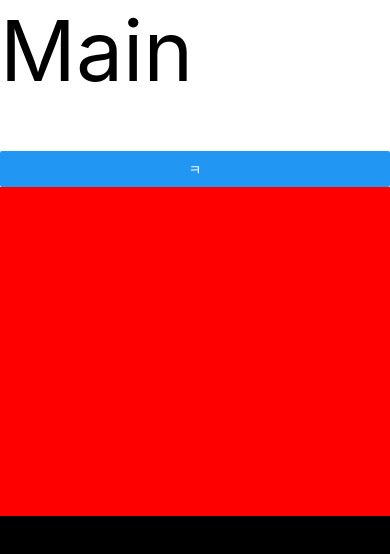
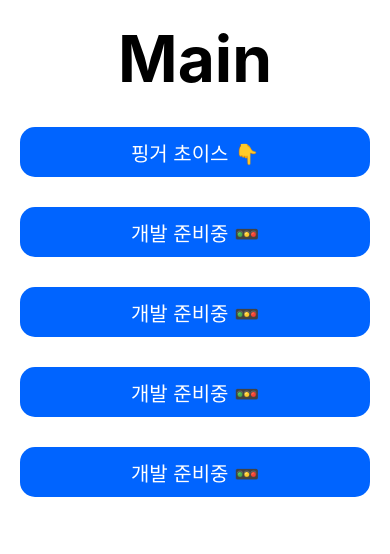
Before and after one commit to KyoJin-Hwang/react-native-gamble, a React Native app: screen /MainPage in a window 390 px wide. Shown: the top 554 px of the page. Built offline with nearby package versions, Linux system fonts and the light colour scheme.

Commit message:
feat : kyo menu

```diff
--- a/src/components/Main/Button.tsx
+++ /dev/null
@@ -1,27 +0,0 @@
-import {Button, StyleSheet, Text, View} from 'react-native';
-import React from 'react';
-import {StyleSheetPropsT} from '@/types/global';
-interface PROPS_BUTTON_T {
-  text: string;
-  fuc: () => void;
-}
-const CustomButton = (props: PROPS_BUTTON_T) => {
-  return (
-    <View style={styles().buttonContainer}>
-      <Button title={props.text} />
-      <View style={styles({str: 'red'}).buttonContainer}></View>
-      <View style={styles({str: 'black'}).buttonContainer}></View>
-    </View>
-  );
-};
-
-export default CustomButton;
-
-const styles = (props?: StyleSheetPropsT) => {
-  return StyleSheet.create({
-    buttonContainer: {
-      flex: 1,
-      backgroundColor: props?.str,
-    },
-  });
-};
--- /dev/null
+++ b/src/components/Main/MenuButton.tsx
@@ -0,0 +1,36 @@
+import {StyleSheet, Text, TouchableOpacity, View} from 'react-native';
+import React from 'react';
+interface PROPS_BUTTON_T {
+  text: string;
+  fuc?: () => void;
+}
+const MenuButton = (props: PROPS_BUTTON_T) => {
+  return (
+    <View style={styles().buttonContainer}>
+      <TouchableOpacity style={styles().button}>
+        <Text style={styles().text}>{props.text}</Text>
+      </TouchableOpacity>
+    </View>
+  );
+};
+
+export default MenuButton;
+
+const styles = () => {
+  return StyleSheet.create({
+    buttonContainer: {
+      marginTop: 30,
+    },
+    button: {
+      justifyContent: 'center',
+      alignItems: 'center',
+      height: 50,
+      borderRadius: 15,
+      backgroundColor: '#0064FF',
+    },
+    text: {
+      fontSize: 20,
+      color: '#FFFFFF',
+    },
+  });
+};
--- /dev/null
+++ b/src/types/Main/main.ts
@@ -0,0 +1,4 @@
+export interface MainButtonT {
+  idx: number;
+  title: string;
+}
--- a/src/views/MainPage/index.tsx
+++ b/src/views/MainPage/index.tsx
@@ -1,9 +1,16 @@
-import Button from '@/components/Main/Button';
+import MenuButton from '@/components/Main/MenuButton';
+import {MainButtonT} from '@/types/Main/main';
 import {ParamListBase, useNavigation} from '@react-navigation/native';
 import {NativeStackNavigationProp} from '@react-navigation/native-stack';
 import React from 'react';
 import {StyleSheet, Text, View} from 'react-native';
-
+const BUTTON_TYPE: MainButtonT[] = [
+  {idx: 1, title: '핑거 초이스 👇'},
+  {idx: 2, title: '개발 준비중 🚥'},
+  {idx: 3, title: '개발 준비중 🚥'},
+  {idx: 4, title: '개발 준비중 🚥'},
+  {idx: 5, title: '개발 준비중 🚥'},
+];
 function MainPage() {
   const navigation = useNavigation<NativeStackNavigationProp<ParamListBase>>();
 
@@ -13,8 +20,11 @@ function MainPage() {
       onTouchEnd={() => {
         navigation.push('Finger', {state: 1});
       }}>
-      <Text style={styles.textDefault}>Main</Text>
-      <Button text="ㅋ" fuc={() => console.log(1)} />
+      <Text style={styles.textHeader}>Main</Text>
+      {BUTTON_TYPE.map(item => (
+        <MenuButton key={item.idx} text={item.title} />
+      ))}
+      {/* <Text style={styles.textFooter}>제작자 : Owen , kokong1231</Text> */}
     </View>
   );
 }
@@ -22,15 +32,16 @@ function MainPage() {
 const styles = StyleSheet.create({
   container: {
     flex: 1,
+    padding: 20,
     backgroundColor: 'white',
-    gap: 50,
   },
-  textDefault: {
-    fontFamily: '',
+  textHeader: {
     color: 'black',
-    fontSize: 84,
+    fontWeight: 'bold',
+    textAlign: 'center',
+    fontSize: 64,
   },
-  textDefault2: {
+  textFooter: {
     color: 'black',
     fontSize: 34,
   },
```
